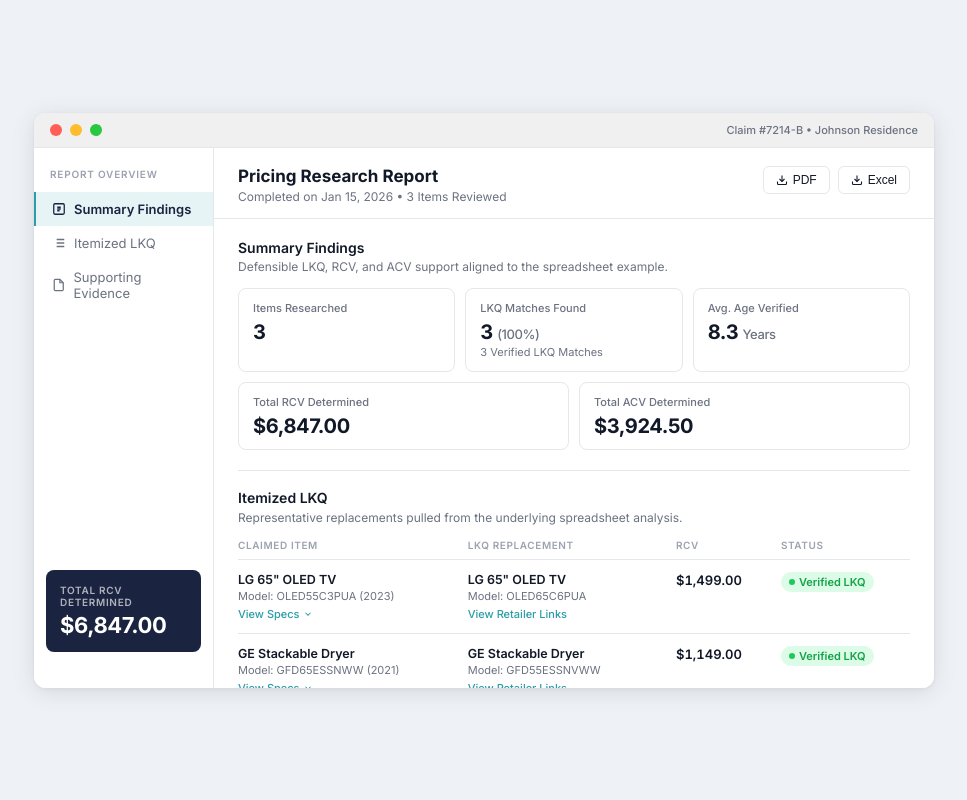
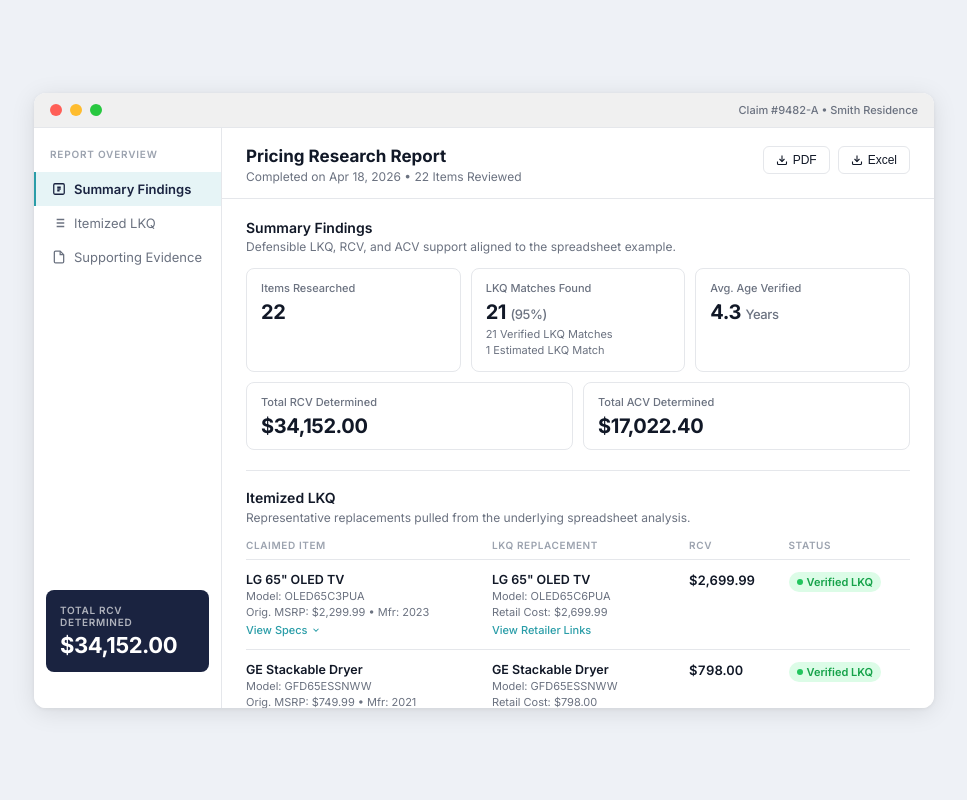
Before and after one commit to joeybukowski3/ItemAssist, a plain HTML site: page itemassist-report-mock.html in a window 1280 px wide. Shown: the whole page, without its empty margins (156-1123 px from the left). Drawn offline with Linux system fonts and the light colour scheme.

Commit message:
chore: refresh embedded report mockup

```diff
--- a/itemassist-report-mock.html
+++ b/itemassist-report-mock.html
@@ -54,9 +54,9 @@
   .dot-y { background: #febc2e; }
   .dot-g { background: #28c840; }
   .claim-label { margin-left: auto; font-size: 11px; color: var(--text-muted); font-weight: 500; }
-  .app { display: flex; height: 540px; }
+  .app { display: flex; height: 580px; }
   .sidebar {
-    width: 180px; min-width: 180px;
+    width: 188px; min-width: 188px;
     background: var(--white);
     border-right: 1px solid var(--border);
     padding: 20px 0;
@@ -101,7 +101,7 @@
   .kpi-card { border: 1px solid var(--border); border-radius: var(--radius); padding: 12px 14px; }
   .kpi-label { font-size: 11px; color: var(--text-muted); margin-bottom: 6px; font-weight: 500; }
   .kpi-value { font-size: 20px; font-weight: 700; color: var(--text); line-height: 1.1; letter-spacing: -0.02em; }
-  .kpi-sub { font-size: 11px; color: var(--text-muted); margin-top: 2px; }
+  .kpi-sub { font-size: 11px; color: var(--text-muted); margin-top: 3px; line-height: 1.5; }
   .divider { height: 1px; background: var(--border); margin: 18px 0; }
   .items-table { width: 100%; border-collapse: collapse; font-size: 12px; }
   .items-table th {
@@ -113,7 +113,8 @@
   .items-table td:not(:first-child) { padding-left: 12px; }
   .items-table tr:last-child td { border-bottom: none; }
   .item-name { font-weight: 600; color: var(--text); margin-bottom: 2px; font-size: 12.5px; }
-  .item-model { font-size: 11px; color: var(--text-muted); margin-bottom: 3px; }
+  .item-model { font-size: 11px; color: var(--text-muted); margin-bottom: 2px; }
+  .item-msrp { font-size: 11px; color: var(--text-muted); margin-bottom: 3px; }
   .view-specs { font-size: 11px; color: var(--teal); font-weight: 500; display: inline-flex; align-items: center; gap: 3px; cursor: pointer; text-decoration: none; }
   .rcv-value { font-size: 13px; font-weight: 600; color: var(--text); font-variant-numeric: tabular-nums; }
   .badge-verified {
@@ -132,7 +133,7 @@
     <span class="dot dot-r"></span>
     <span class="dot dot-y"></span>
     <span class="dot dot-g"></span>
-    <span class="claim-label">Claim #7214-B &bull; Johnson Residence</span>
+    <span class="claim-label">Claim #9482-A &bull; Smith Residence</span>
   </div>
   <div class="app">
     <aside class="sidebar">
@@ -152,14 +153,14 @@
       <div style="flex:1"></div>
       <div class="rcv-box">
         <div class="rcv-label">Total RCV Determined</div>
-        <div class="rcv-amount">$6,847.00</div>
+        <div class="rcv-amount">$34,152.00</div>
       </div>
     </aside>
     <main class="main">
       <div class="report-header">
         <div>
           <div class="report-title">Pricing Research Report</div>
-          <div class="report-meta">Completed on Jan 15, 2026 &bull; 3 Items Reviewed</div>
+          <div class="report-meta">Completed on Apr 18, 2026 &bull; 22 Items Reviewed</div>
         </div>
         <div class="header-actions">
           <button class="btn-outline">
@@ -175,34 +176,39 @@
       <div class="content">
         <div class="section-title">Summary Findings</div>
         <div class="section-sub">Defensible LKQ, RCV, and ACV support aligned to the spreadsheet example.</div>
+
         <div class="kpi-grid">
           <div class="kpi-card">
             <div class="kpi-label">Items Researched</div>
-            <div class="kpi-value">3</div>
+            <div class="kpi-value">22</div>
           </div>
           <div class="kpi-card">
             <div class="kpi-label">LKQ Matches Found</div>
-            <div class="kpi-value">3 <span style="font-size:13px;font-weight:500;color:var(--text-muted)">(100%)</span></div>
-            <div class="kpi-sub">3 Verified LKQ Matches</div>
+            <div class="kpi-value">21 <span style="font-size:13px;font-weight:500;color:var(--text-muted)">(95%)</span></div>
+            <div class="kpi-sub">21 Verified LKQ Matches<br>1 Estimated LKQ Match</div>
           </div>
           <div class="kpi-card">
             <div class="kpi-label">Avg. Age Verified</div>
-            <div class="kpi-value">8.3 <span style="font-size:13px;font-weight:500;color:var(--text-muted)">Years</span></div>
+            <div class="kpi-value">4.3 <span style="font-size:13px;font-weight:500;color:var(--text-muted)">Years</span></div>
           </div>
         </div>
+
         <div class="kpi-grid-2">
           <div class="kpi-card">
             <div class="kpi-label">Total RCV Determined</div>
-            <div class="kpi-value">$6,847.00</div>
+            <div class="kpi-value">$34,152.00</div>
           </div>
           <div class="kpi-card">
             <div class="kpi-label">Total ACV Determined</div>
-            <div class="kpi-value">$3,924.50</div>
+            <div class="kpi-value">$17,022.40</div>
           </div>
         </div>
+
         <div class="divider"></div>
+
         <div class="section-title" style="margin-bottom:4px;">Itemized LKQ</div>
         <div class="section-sub">Representative replacements pulled from the underlying spreadsheet analysis.</div>
+
         <table class="items-table">
           <thead>
             <tr>
@@ -215,48 +221,55 @@
           <tbody>
             <tr>
               <td>
-                <div class="item-name">LG 65" OLED TV</div>
-                <div class="item-model">Model: OLED55C3PUA (2023)</div>
+                <div class="item-name">LG 65&quot; OLED TV</div>
+                <div class="item-model">Model: OLED65C3PUA</div>
+                <div class="item-msrp">Orig. MSRP: $2,299.99 &bull; Mfr: 2023</div>
                 <a class="view-specs" href="#">View Specs <svg width="10" height="10" viewBox="0 0 24 24" fill="none" stroke="currentColor" stroke-width="2.5"><polyline points="6 9 12 15 18 9"/></svg></a>
               </td>
               <td>
-                <div class="item-name">LG 65" OLED TV</div>
+                <div class="item-name">LG 65&quot; OLED TV</div>
                 <div class="item-model">Model: OLED65C6PUA</div>
+                <div class="item-msrp">Retail Cost: $2,699.99</div>
                 <a class="view-specs" href="#">View Retailer Links</a>
               </td>
-              <td><div class="rcv-value">$1,499.00</div></td>
+              <td><div class="rcv-value">$2,699.99</div></td>
               <td><span class="badge-verified"><span class="badge-dot"></span>Verified LKQ</span></td>
             </tr>
             <tr>
               <td>
                 <div class="item-name">GE Stackable Dryer</div>
-                <div class="item-model">Model: GFD65ESSNWW (2021)</div>
+                <div class="item-model">Model: GFD65ESSNWW</div>
+                <div class="item-msrp">Orig. MSRP: $749.99 &bull; Mfr: 2021</div>
                 <a class="view-specs" href="#">View Specs <svg width="10" height="10" viewBox="0 0 24 24" fill="none" stroke="currentColor" stroke-width="2.5"><polyline points="6 9 12 15 18 9"/></svg></a>
               </td>
               <td>
                 <div class="item-name">GE Stackable Dryer</div>
-                <div class="item-model">Model: GFD55ESSNVWW</div>
+                <div class="item-model">Model: GFD65ESSNWW</div>
+                <div class="item-msrp">Retail Cost: $798.00</div>
                 <a class="view-specs" href="#">View Retailer Links</a>
               </td>
-              <td><div class="rcv-value">$1,149.00</div></td>
+              <td><div class="rcv-value">$798.00</div></td>
               <td><span class="badge-verified"><span class="badge-dot"></span>Verified LKQ</span></td>
             </tr>
             <tr>
               <td>
                 <div class="item-name">KitchenAid Refrigerator</div>
-                <div class="item-model">Model: KBRS22KWWH (1997)</div>
+                <div class="item-model">Model: KBRS22KWWH</div>
+                <div class="item-msrp">Orig. MSRP: $1,498.00 &bull; Mfr: 1997</div>
                 <a class="view-specs" href="#">View Specs <svg width="10" height="10" viewBox="0 0 24 24" fill="none" stroke="currentColor" stroke-width="2.5"><polyline points="6 9 12 15 18 9"/></svg></a>
               </td>
               <td>
                 <div class="item-name">KitchenAid Refrigerator</div>
                 <div class="item-model">Model: KRBL102ESS</div>
+                <div class="item-msrp">Retail Cost: $1,899.99</div>
                 <a class="view-specs" href="#">View Retailer Links</a>
               </td>
-              <td><div class="rcv-value">$4,199.00</div></td>
+              <td><div class="rcv-value">$1,899.99</div></td>
               <td><span class="badge-verified"><span class="badge-dot"></span>Verified LKQ</span></td>
             </tr>
           </tbody>
         </table>
+
       </div>
     </main>
   </div>
```
Also changed, not shown: index.html (+4 -1 lines).
